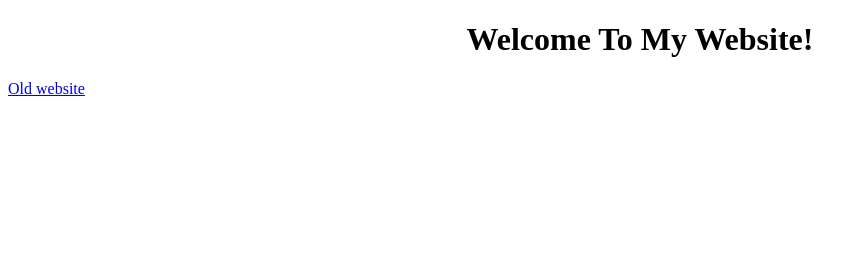
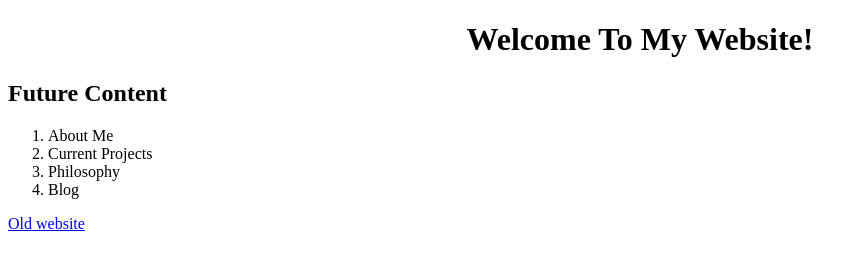
Before and after one commit to aroy105/aroy105.github.io, a plain HTML site: page index.html in a window 1280 px wide. Shown: the whole page, without its empty margins (0-866 px from the left). Drawn offline with Linux system fonts and the light colour scheme.

Commit message:
Update index.html

```diff
--- a/index.html
+++ b/index.html
@@ -5,7 +5,13 @@
   </head>
   <body>
     <h1 align= "center">Welcome To My Website!</h1>
-
+    <h2>Future Content</h2>
+    <ol>
+      <li>About Me</li>
+      <li>Current Projects</li>
+      <li>Philosophy</li>
+      <li>Blog</li>
+    </ol>
     <p><a href = "http://www.arghya.com">Old website</a></p>
   </body>
 </html>
```
